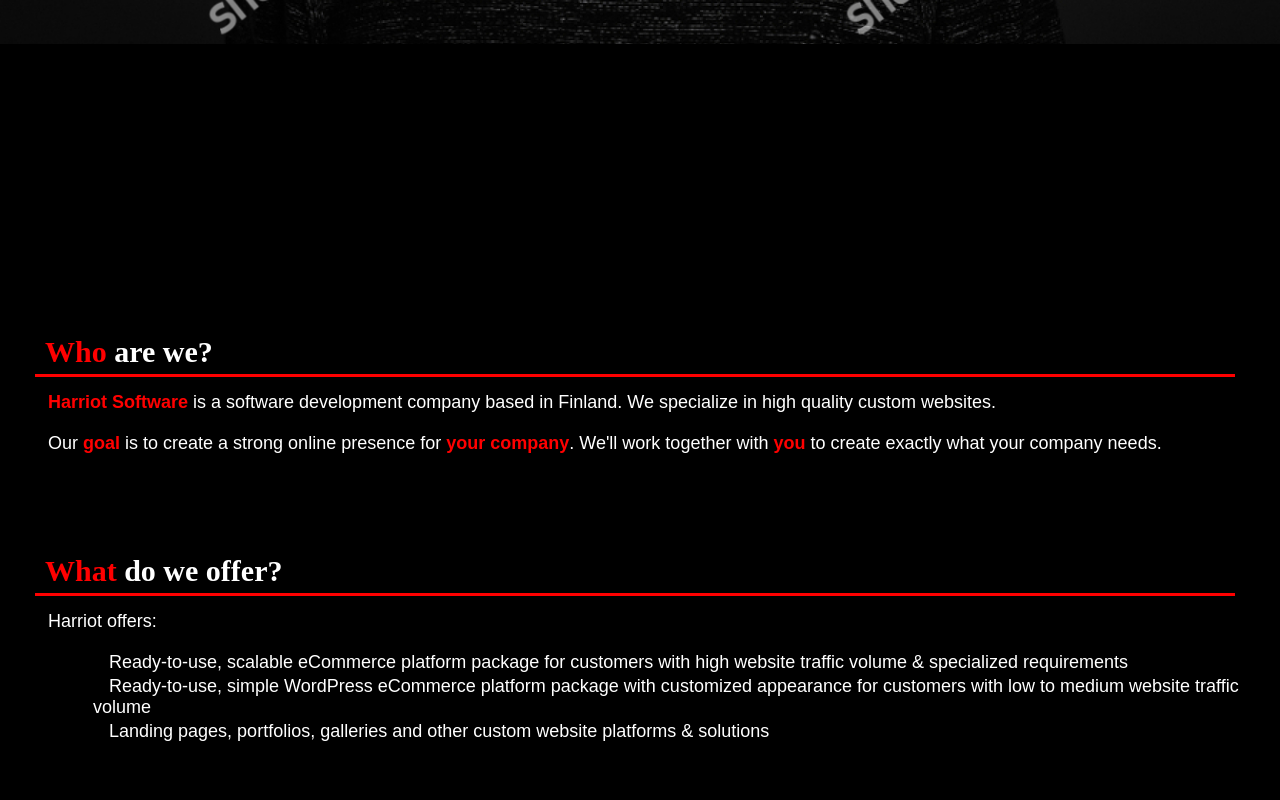
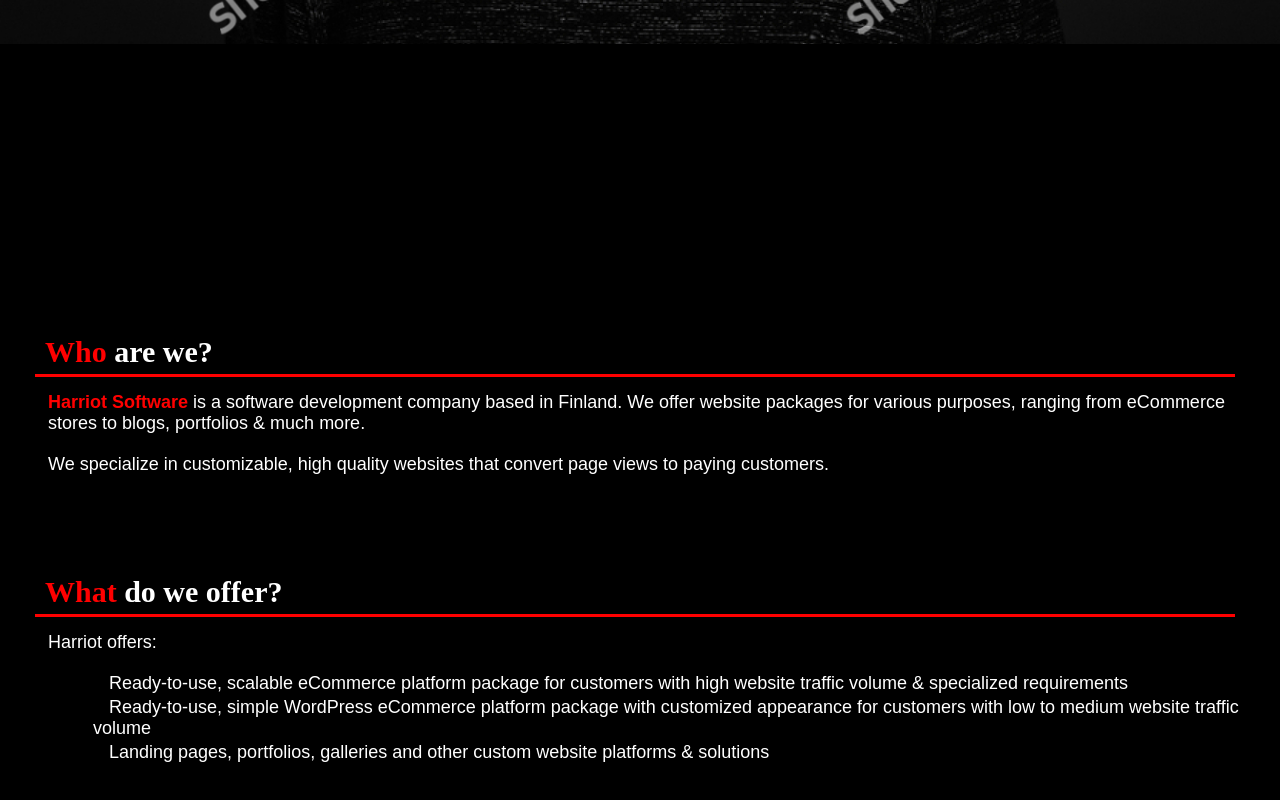
Before and after one commit to Harriot-Software/Homepage, a Next.js app: page /about in a window 1280 px wide. Shown: the part 756-1556 px from the top of the page. Built offline with nearby package versions, Linux system fonts and the light colour scheme; some icons are missing.

Commit message:
Changed marketing texts on about page

```diff
--- a/pages/about.js
+++ b/pages/about.js
@@ -106,11 +106,12 @@
                             <div className="section__content">
                                 <p>
                                     <span>Harriot Software</span> is a software development company based in Finland.
-                                    We specialize in high quality custom websites.
+                                    We offer website packages for various purposes, ranging from eCommerce stores
+                                    to blogs, portfolios & much more.
                                 </p>
                                 <p>
-                                    Our <span>goal</span> is to create a strong online presence for <span>your company</span>.
-                                    We'll work together with <span>you</span> to create exactly what your company needs.
+                                    We specialize in customizable, high quality websites that convert page views
+                                    to paying customers.
                                 </p>
                             </div>
 
```
